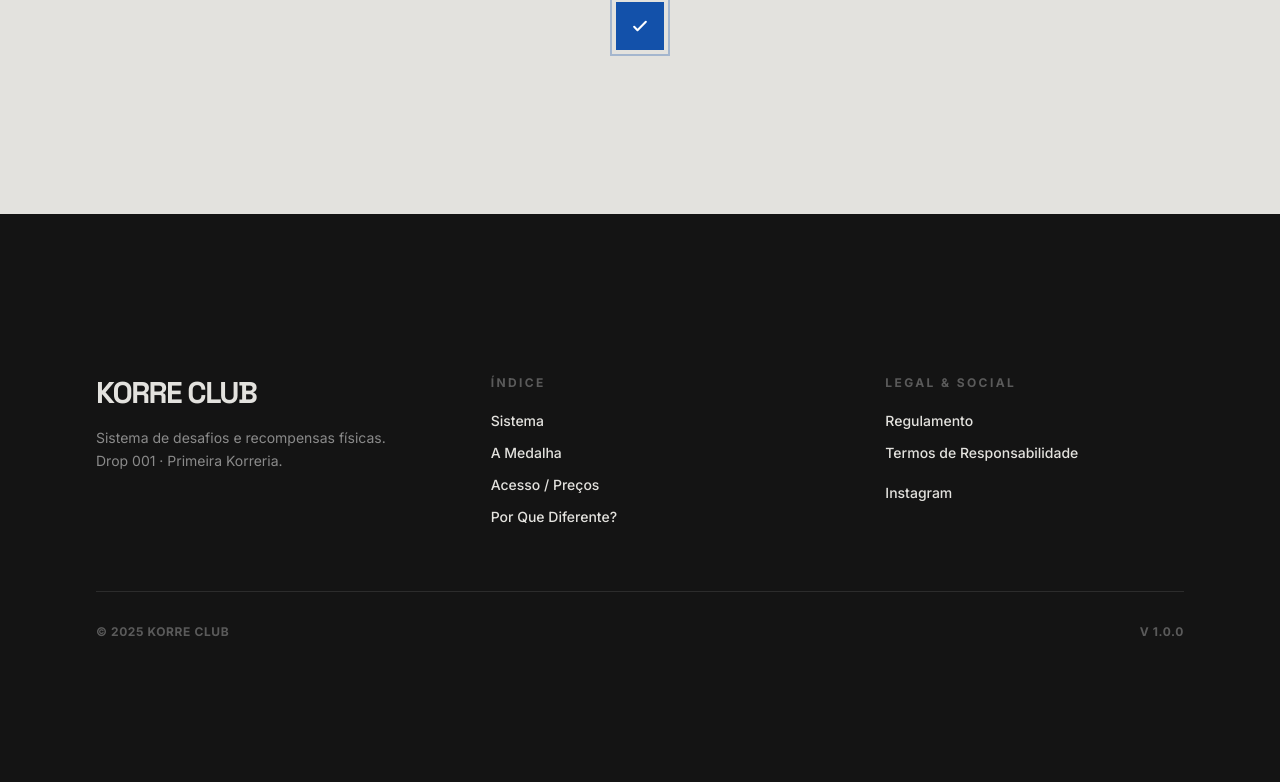
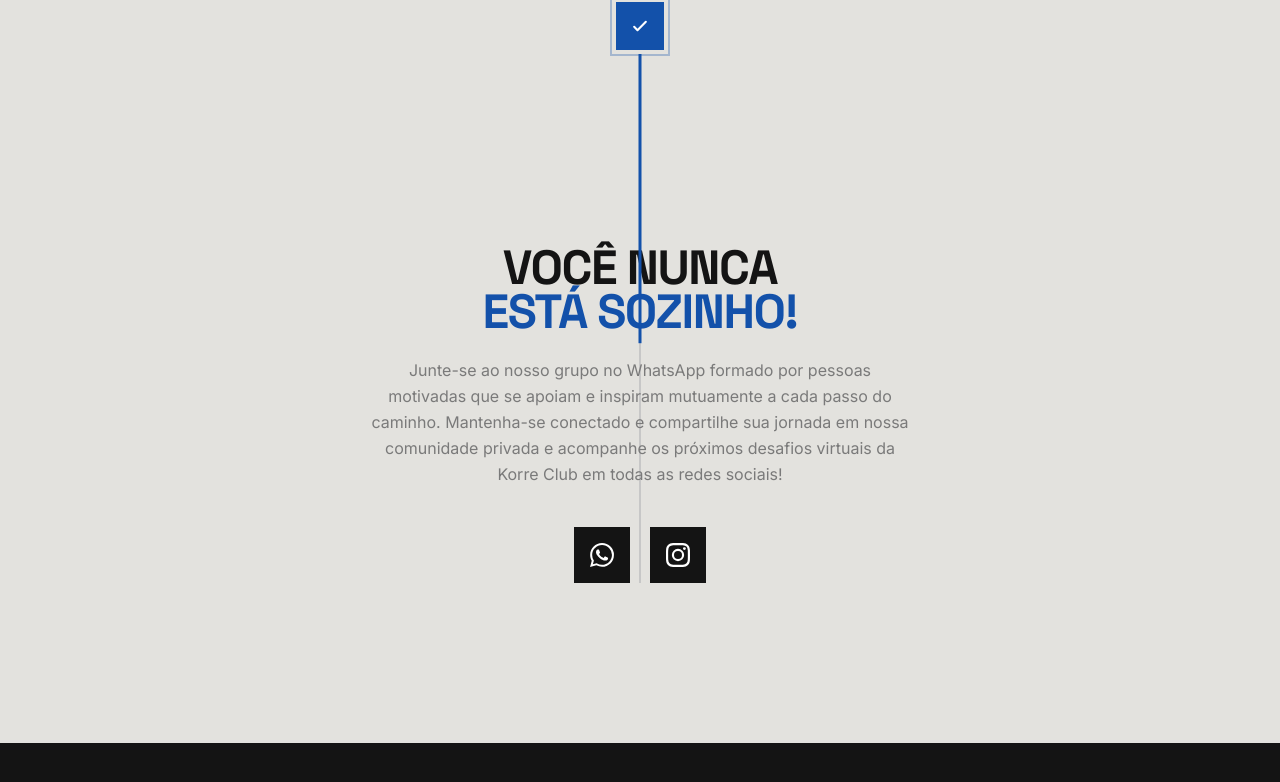
Before and after one commit to EuRydan/korreclub, a Next.js app: page / in a window 1280 px wide. Shown: the part 2646-3428 px from the top of the page. Built offline with nearby package versions, Linux system fonts and the light colour scheme.

Commit message:
Feat: seção comunidade com links WhatsApp e Instagram no fim da timeline

```diff
--- a/src/components/sections/HowItWorks.tsx
+++ b/src/components/sections/HowItWorks.tsx
@@ -131,6 +131,57 @@
                 </svg>
               </div>
             </div>
+
+            {/* Community CTA */}
+            <motion.div
+              className="relative flex justify-center mt-8"
+              initial={{ opacity: 0, y: 30 }}
+              whileInView={{ opacity: 1, y: 0 }}
+              viewport={{ once: true, margin: "-50px" }}
+              transition={{ duration: 0.7 }}
+            >
+              <div className="text-center max-w-xl px-4">
+                <h3 className="font-[family-name:var(--font-display)] text-[#141414] text-2xl md:text-4xl lg:text-5xl font-black uppercase tracking-[-0.03em] leading-[0.9] mb-6">
+                  Você nunca
+                  <br />
+                  <span className="text-[#1351AA]">está sozinho!</span>
+                </h3>
+                <p className="font-[family-name:var(--font-inter)] text-[#7A7A7A] text-sm md:text-base leading-relaxed mb-10">
+                  Junte-se ao nosso grupo no WhatsApp formado por pessoas motivadas que se
+                  apoiam e inspiram mutuamente a cada passo do caminho. Mantenha-se conectado
+                  e compartilhe sua jornada em nossa comunidade privada e acompanhe os
+                  próximos desafios virtuais da Korre Club em todas as redes sociais!
+                </p>
+
+                <div className="flex items-center justify-center gap-5">
+                  {/* WhatsApp */}
+                  <a
+                    href="https://chat.whatsapp.com/HDp30QBAAinAht59KsGMev?s=cl&p=a&ilr=4"
+                    target="_blank"
+                    rel="noopener noreferrer"
+                    className="group w-14 h-14 rounded-full bg-[#141414] flex items-center justify-center hover:bg-[#25D366] transition-colors duration-300"
+                    aria-label="Grupo do WhatsApp"
+                  >
+                    <svg className="w-6 h-6 text-white" fill="currentColor" viewBox="0 0 24 24">
+                      <path d="M17.472 14.382c-.297-.149-1.758-.867-2.03-.967-.273-.099-.471-.148-.67.15-.197.297-.767.966-.94 1.164-.173.199-.347.223-.644.075-.297-.15-1.255-.463-2.39-1.475-.883-.788-1.48-1.761-1.653-2.059-.173-.297-.018-.458.13-.606.134-.133.298-.347.446-.52.149-.174.198-.298.298-.497.099-.198.05-.371-.025-.52-.075-.149-.669-1.612-.916-2.207-.242-.579-.487-.5-.669-.51-.173-.008-.371-.01-.57-.01-.198 0-.52.074-.792.372-.272.297-1.04 1.016-1.04 2.479 0 1.462 1.065 2.875 1.213 3.074.149.198 2.096 3.2 5.077 4.487.709.306 1.262.489 1.694.625.712.227 1.36.195 1.871.118.571-.085 1.758-.719 2.006-1.413.248-.694.248-1.289.173-1.413-.074-.124-.272-.198-.57-.347m-5.421 7.403h-.004a9.87 9.87 0 01-5.031-1.378l-.361-.214-3.741.982.998-3.648-.235-.374a9.86 9.86 0 01-1.51-5.26c.001-5.45 4.436-9.884 9.888-9.884 2.64 0 5.122 1.03 6.988 2.898a9.825 9.825 0 012.893 6.994c-.003 5.45-4.437 9.884-9.885 9.884m8.413-18.297A11.815 11.815 0 0012.05 0C5.495 0 .16 5.335.157 11.892c0 2.096.547 4.142 1.588 5.945L.057 24l6.305-1.654a11.882 11.882 0 005.683 1.448h.005c6.554 0 11.89-5.335 11.893-11.893a11.821 11.821 0 00-3.48-8.413z" />
+                    </svg>
+                  </a>
+
+                  {/* Instagram */}
+                  <a
+                    href="https://www.instagram.com/korre.club/"
+                    target="_blank"
+                    rel="noopener noreferrer"
+                    className="group w-14 h-14 rounded-full bg-[#141414] flex items-center justify-center hover:bg-gradient-to-br hover:from-[#f09433] hover:via-[#dc2743] hover:to-[#bc1888] transition-all duration-300"
+                    aria-label="Instagram Korre Club"
+                  >
+                    <svg className="w-6 h-6 text-white" fill="currentColor" viewBox="0 0 24 24">
+                      <path d="M12 2.163c3.204 0 3.584.012 4.85.07 3.252.148 4.771 1.691 4.919 4.919.058 1.265.069 1.645.069 4.849 0 3.205-.012 3.584-.069 4.849-.149 3.225-1.664 4.771-4.919 4.919-1.266.058-1.644.07-4.85.07-3.204 0-3.584-.012-4.849-.07-3.26-.149-4.771-1.699-4.919-4.92-.058-1.265-.07-1.644-.07-4.849 0-3.204.013-3.583.07-4.849.149-3.227 1.664-4.771 4.919-4.919 1.266-.057 1.645-.069 4.849-.069zM12 0C8.741 0 8.333.014 7.053.072 2.695.272.273 2.69.073 7.052.014 8.333 0 8.741 0 12c0 3.259.014 3.668.072 4.948.2 4.358 2.618 6.78 6.98 6.98C8.333 23.986 8.741 24 12 24c3.259 0 3.668-.014 4.948-.072 4.354-.2 6.782-2.618 6.979-6.98.059-1.28.073-1.689.073-4.948 0-3.259-.014-3.667-.072-4.947-.196-4.354-2.617-6.78-6.979-6.98C15.668.014 15.259 0 12 0zm0 5.838a6.162 6.162 0 100 12.324 6.162 6.162 0 000-12.324zM12 16a4 4 0 110-8 4 4 0 010 8zm6.406-11.845a1.44 1.44 0 100 2.881 1.44 1.44 0 000-2.881z" />
+                    </svg>
+                  </a>
+                </div>
+              </div>
+            </motion.div>
           </div>
         </div>
       </div>
```
